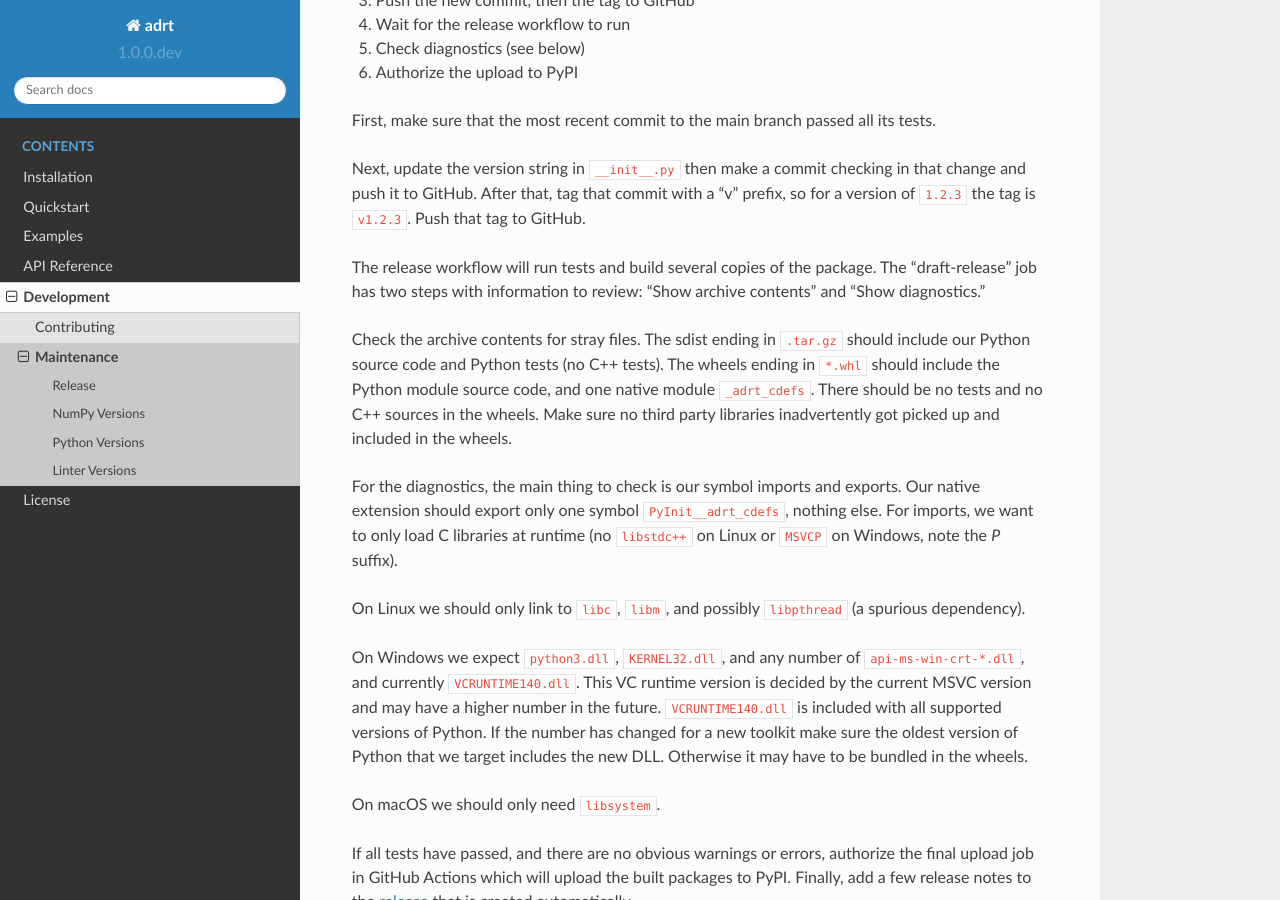
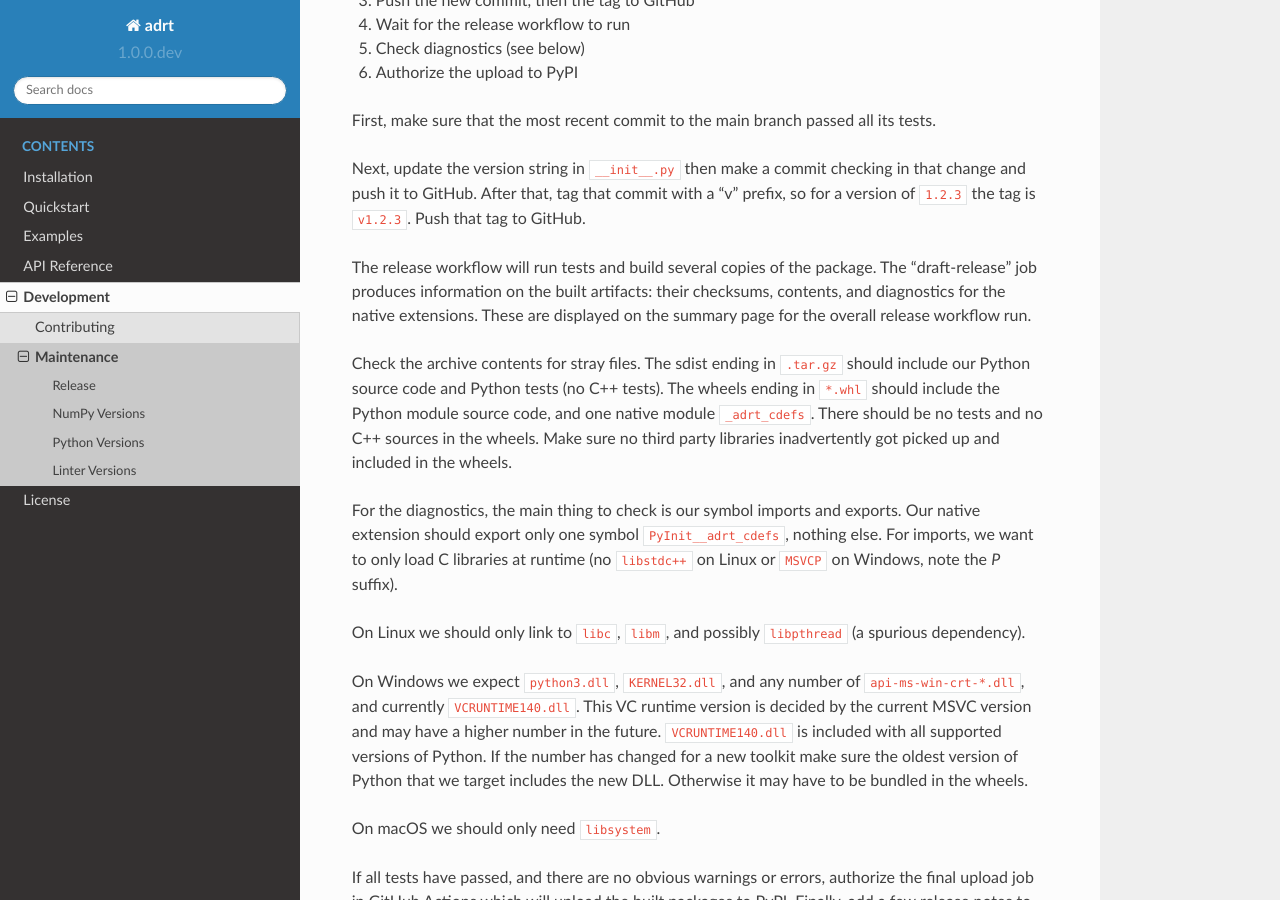
Before and after one commit to karlotness/adrt, a Sphinx documentation site: the page built from docs/develop.maintain.rst, in a window 1280 px wide and 900 px high, scrolled down 396 px. Built offline with Sphinx 7.4.7 and the Read the Docs theme 2.0.0, drawn with Linux system fonts in a browser that asks for light colours.

Commit message:
Update development documentation for new diagnostic location.
Diagnostics now appear in the GitHub step summary on the main workflow
run, rather than inside the job log output.

```diff
--- a/docs/develop.maintain.rst
+++ b/docs/develop.maintain.rst
@@ -26,8 +26,10 @@ commit with a "v" prefix, so for a version of ``1.2.3`` the tag is
 ``v1.2.3``. Push that tag to GitHub.
 
 The release workflow will run tests and build several copies of the
-package. The "draft-release" job has two steps with information to
-review: "Show archive contents" and "Show diagnostics."
+package. The "draft-release" job produces information on the built
+artifacts: their checksums, contents, and diagnostics for the native
+extensions. These are displayed on the summary page for the overall
+release workflow run.
 
 Check the archive contents for stray files. The sdist ending in
 ``.tar.gz`` should include our Python source code and Python tests (no
```
